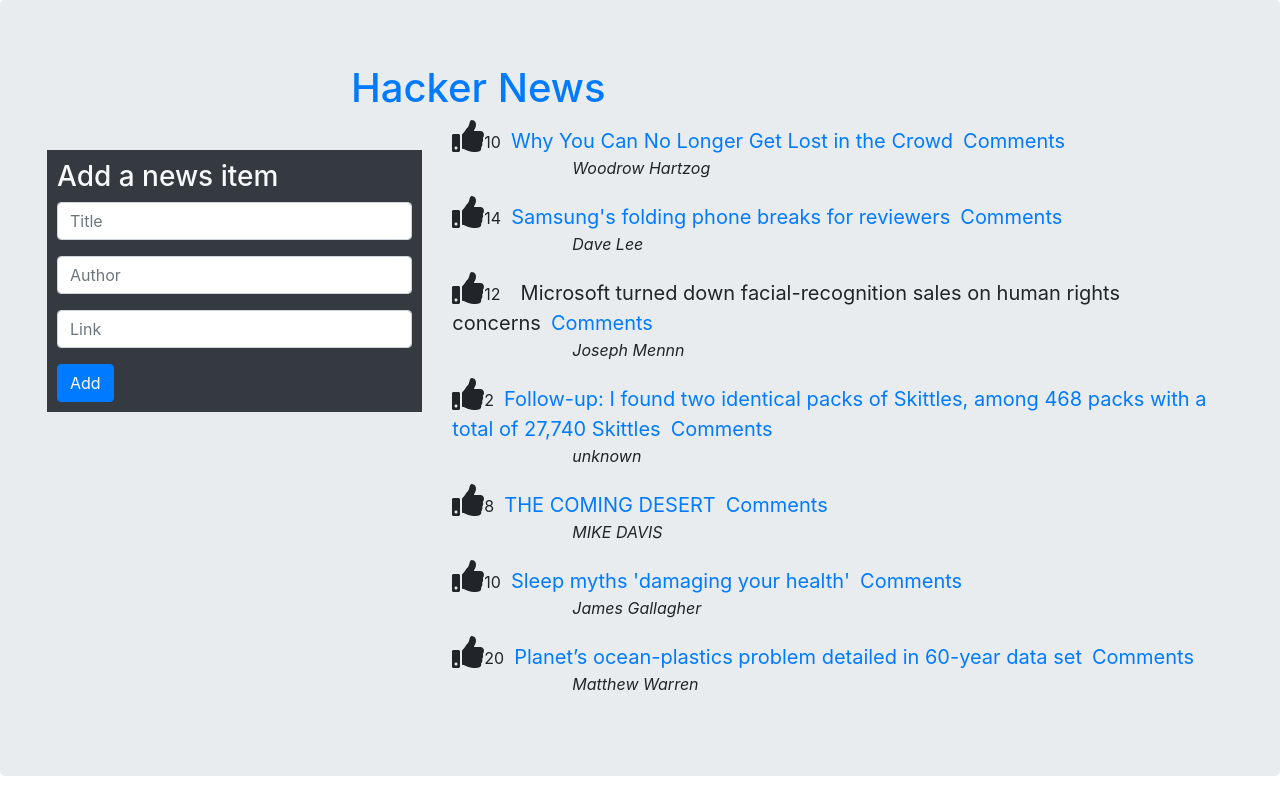
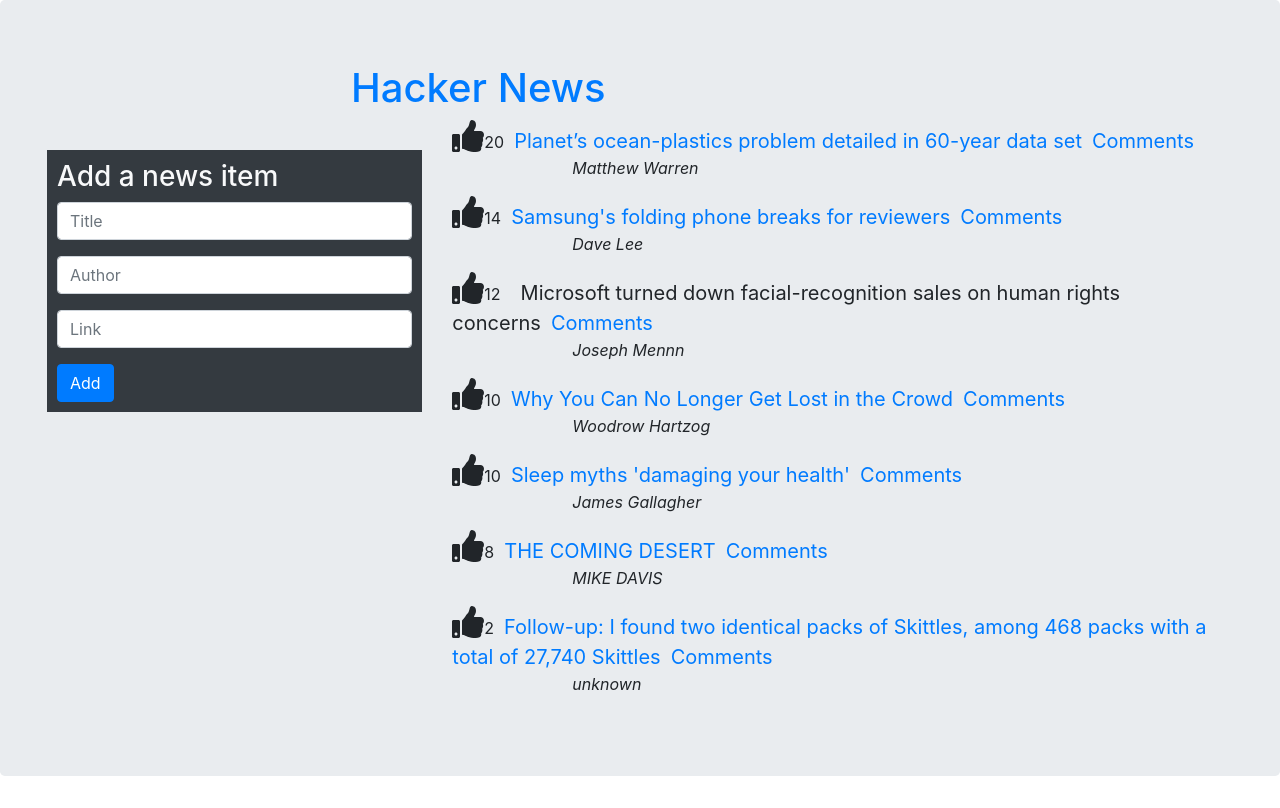
Before and after one commit to richardwhitney/hackerNews, a React (Create React App) app: page / in a window 1280 px wide. Built offline with nearby package versions, Linux system fonts and the light colour scheme.

Commit message:
Upvote feature completed

```diff
--- a/src/App.js
+++ b/src/App.js
@@ -3,10 +3,16 @@
 import NewsList from './components/newsList';
 import Form from './components/newsForm';
 import api from './dataStore/stubAPI';
+import _ from 'lodash';
 
 export default class App extends Component {
+  incrementUpvote = (id) => {
+    api.upvote(id);
+    this.setState({});
+  };
+
   render() {
-    let posts = api.getAll();
+    let posts = _.sortBy(api.getAll(), post => -post.upvotes);
     return (
       <div className="jumbotron">
         <div className="container-fluid">
@@ -20,7 +26,7 @@
               <Form/>
             </div>
             <div className="col-md-8">
-              <NewsList posts={posts}/>
+              <NewsList posts={posts} upvoteHandler={this.incrementUpvote}/>
             </div>
           </div>
         </div>
--- a/src/components/newsForm/index.js
+++ b/src/components/newsForm/index.js
@@ -2,6 +2,7 @@
 import './newsForm.css';
 
 export default class Form extends Component {
+  state = { title: '', author: '', link: ''};
   render() {
     return (
       <form className="form bg-dark text-light">
--- a/src/components/newsItem/index.js
+++ b/src/components/newsItem/index.js
@@ -4,6 +4,9 @@
 import { FontAwesomeIcon } from "@fortawesome/react-fontawesome";
 
 export default class NewsItem extends Component {
+
+  handleVote = () => this.props.upvoteHandler(this.props.post.id);
+
   render() {
     let line = this.props.post.link ? (
       <a href={this.props.post.link}>{this.props.post.title}</a>
@@ -12,7 +15,7 @@
     );
     return (
       <Fragment>
-        <span className="ptr">
+        <span className="ptr" onClick={this.handleVote}>
           <FontAwesomeIcon icon={["fas", "thumbs-up"]} size="2x"/>
           {`${this.props.post.upvotes}`}
         </span>
--- a/src/components/newsList/index.js
+++ b/src/components/newsList/index.js
@@ -4,7 +4,7 @@
 export default class NewsList extends Component {
   render() {
     let newsPosts = this.props.posts.map((post, index) => (
-      <NewsItem key={post.id} post={post}/>
+      <NewsItem key={post.id} post={post} upvoteHandler={this.props.upvoteHandler}/>
     ));
     return (
       <Fragment>{newsPosts}</Fragment>
```
Also changed, not shown: stories/index.js (+3 -2 lines), 1 other file (tests, documents, lock files or other folders).
